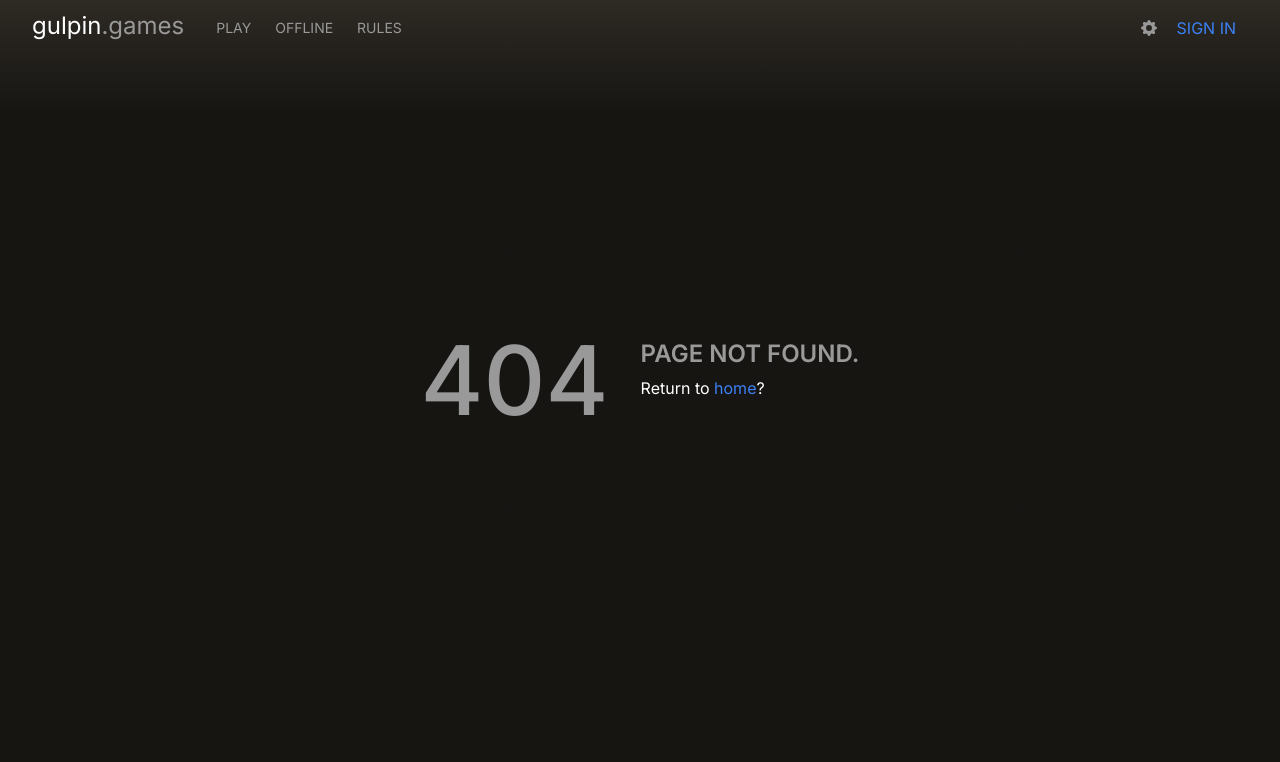
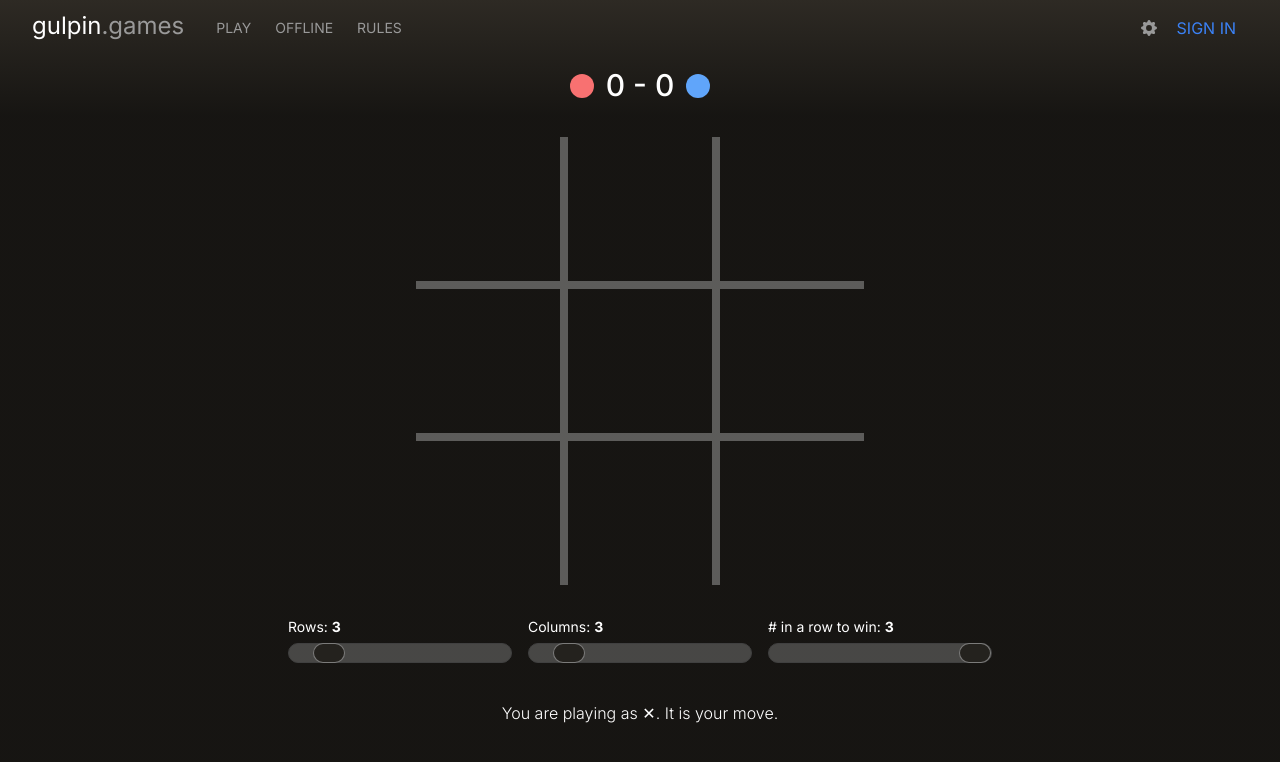
Before and after one commit to SVWEFSBRWHWBCOTSEID/SVWEFSBRWHWBCOTSEID.github.io, a Next.js app: page /offline/cttt in a window 1280 px wide. Before the commit this address had no page. Shown: the top 762 px of the page. Built offline with nearby package versions, Linux system fonts and the light colour scheme.

Commit message:
Support variable tic-tac-toe board sizes, add offline custom ttt

```diff
--- a/app/game/[id]/TicTacToeBoard.tsx
+++ b/app/game/[id]/TicTacToeBoard.tsx
@@ -25,17 +25,22 @@ type TicTacToeBoardProps = {
     setSquare: (square: number, symbol: TTTSymbol) => void,
     small?: boolean,
     disabled: boolean,
-    over: boolean
+    over: boolean,
+    rows?: number,
+    columns?: number
 };
 export default function TicTacToeBoard(props: TicTacToeBoardProps) {
     const {small, disabled, over} = props;
 
+    const rows = props.rows ?? 3;
+    const columns = props.columns ?? 3;
+
     return (
         <TicTacToeGrid disabled={disabled} over={over} small={small}>
-            {TTTIndices.map(row => (
-                <TicTacToeRow small={small} key={row.join()}>
-                    {row.map(id => (
-                        <TicTacToeCell {...props} id={id} key={id} />
+            {Array(rows).fill(0).map((_, i) => (
+                <TicTacToeRow small={small} key={i}>
+                    {Array(columns).fill(0).map((_, j) => (
+                        <TicTacToeCell {...props} id={rows * i + j} key={rows * i + j} />
                     ))}
                 </TicTacToeRow>
             ))}
@@ -151,9 +156,3 @@ export function checkBoardStatus(move: number, board: TTTBoard, rows = 3, column
 
     return BoardStatus.PLAYING;
 }
-
-export const TTTIndices = [
-    [0, 1, 2],
-    [3, 4, 5],
-    [6, 7, 8]
-];
--- a/app/game/[id]/UltimateTicTacToeBoard.tsx
+++ b/app/game/[id]/UltimateTicTacToeBoard.tsx
@@ -3,7 +3,7 @@ import TicTacToeBoard, {
     defaultTTTBoard,
     TicTacToeGrid,
     TicTacToeRow,
-    TTTBoard, TTTIndices,
+    TTTBoard,
     TTTSymbol
 } from './TicTacToeBoard';
 
@@ -39,15 +39,20 @@ export type UltimateTicTacToeBoardProps = {
     activeBoard: number,
     setSquare: (board: number, square: number, symbol: TTTSymbol) => void,
     disabled: boolean,
-    over: boolean
+    over: boolean,
+    rows?: number,
+    columns?: number
 };
 export default function UltimateTicTacToeBoard(props: UltimateTicTacToeBoardProps) {
+    const rows = props.rows ?? 3;
+    const columns = props.columns ?? 3;
+
     return (
         <TicTacToeGrid disabled={props.disabled} over={props.over}>
-            {TTTIndices.map(row => (
-                <TicTacToeRow key={row.join()}>
-                    {row.map(id => (
-                        <UltimateTicTacToeCell {...props} id={id} key={id} />
+            {Array(rows).fill(0).map((_, i) => (
+                <TicTacToeRow key={i}>
+                    {Array(columns).fill(0).map((_, j) => (
+                        <UltimateTicTacToeCell {...props} id={rows * i + j} key={rows * i + j} />
                     ))}
                 </TicTacToeRow>
             ))}
--- /dev/null
+++ b/app/offline/cttt/page.tsx
@@ -0,0 +1,133 @@
+'use client' // TODO
+
+import {useState} from 'react';
+import Head from 'next/head';
+
+// Components
+import TicTacToeBoard, {
+    defaultTTTBoard,
+    BoardStatus,
+    TTTBoard,
+    TTTSymbol,
+    checkBoardStatus
+} from '../../game/[id]/TicTacToeBoard';
+import TicTacToeScoreIndicator, {TTTScores} from '../ttt/TicTacToeScoreIndicator';
+import SecondarySlider from '../../../components/SecondarySlider';
+
+
+export default function OfflineCustomTicTacToe() {
+    const [gameState, setGameState] = useState<TTTBoard>(defaultTTTBoard);
+    const [gameStatus, setGameStatus] = useState(BoardStatus.PLAYING);
+
+    const [scores, setScores] = useState<TTTScores>([0, 0]);
+
+    const [playerSymbol, setPlayerSymbol] = useState<TTTSymbol>('✕');
+    const [nextStartSymbol, setNextStartSymbol] = useState<TTTSymbol>('◯');
+
+    const [rows, setRows] = useState(3);
+    const [columns, setColumns] = useState(3);
+    const [needed, setNeeded] = useState(3);
+
+    // Makes a move by checking the given square, alternating the player's symbol after each move.
+    function setSquare(square: number, symbol: TTTSymbol) {
+        const newGameState: TTTBoard = [...gameState]
+        newGameState[square] = symbol;
+
+        setGameState(newGameState);
+        setPlayerSymbol(playerSymbol === '✕' ? '◯' : '✕');
+
+        // Check board status and handle accordingly
+        const status = checkBoardStatus(square, newGameState, rows, columns, needed);
+        setGameStatus(status);
+
+        // Wins are +1 for the winner, ties are +0.5 for both players
+        switch (status) {
+            case BoardStatus.TIED: setScores([scores[0] + 0.5, scores[1] + 0.5]); break;
+            case BoardStatus.X_VICTORY: setScores([scores[0] + 1, scores[1]]); break;
+            case BoardStatus.O_VICTORY: setScores([scores[0], scores[1] + 1]); break;
+        }
+    }
+
+    // Starts a new game, resetting the board, status, and symbol, alternating start symbols;
+    // if X started the last game, O starts the next game.
+    function resetBoard() {
+        setGameState(defaultTTTBoard);
+        setGameStatus(BoardStatus.PLAYING);
+        setPlayerSymbol(nextStartSymbol);
+        setNextStartSymbol(nextStartSymbol === '✕' ? '◯' : '✕');
+    }
+
+    return (
+        <main className="flex-grow flex flex-col gap-8 items-center justify-center">
+            <Head>
+                <title>Offline Custom Tic-Tac-Toe</title>
+                <meta name="description" content="Offline custom-size Tic-Tac-Toe for single-device games." />
+            </Head>
+
+            <TicTacToeScoreIndicator scores={scores} />
+
+            <TicTacToeBoard
+                boardState={gameState}
+                playerSymbol={playerSymbol}
+                setSquare={setSquare}
+                disabled={gameStatus !== BoardStatus.PLAYING}
+                over={gameStatus !== BoardStatus.PLAYING}
+                rows={rows}
+                columns={columns}
+            />
+
+            <section className="flex gap-4">
+                <div className="w-56">
+                    <p className="mb-1.5 text-sm">Rows: <strong>{rows}</strong></p>
+                    <SecondarySlider
+                        value={rows}
+                        onChange={(r) => setRows(r)}
+                        min={2}
+                        max={10}
+                        className="h-5 slider-thumb:w-8 slider-thumb:h-5 transition duration-200"
+                    />
+                </div>
+
+                <div className="w-56">
+                    <p className="mb-1.5 text-sm">Columns: <strong>{columns}</strong></p>
+                    <SecondarySlider
+                        value={columns}
+                        onChange={(c) => setColumns(c)}
+                        min={2}
+                        max={10}
+                        className="h-5 slider-thumb:w-8 slider-thumb:h-5 transition duration-200"
+                    />
+                </div>
+
+                <div className="w-56">
+                    <p className="mb-1.5 text-sm"># in a row to win: <strong>{needed}</strong></p>
+                    <SecondarySlider
+                        value={needed}
+                        onChange={(n) => setNeeded(n)}
+                        min={2}
+                        max={Math.max(rows, columns)} // TODO: set needed to max when other sliders change
+                        className="h-5 slider-thumb:w-8 slider-thumb:h-5 transition duration-200"
+                    />
+                </div>
+            </section>
+
+            <section className="relative pb-16">
+                {gameStatus === BoardStatus.PLAYING ? (
+                    <p className="font-light">You are playing as <strong>{playerSymbol}</strong>. It is your move.</p>
+                ) : gameStatus === BoardStatus.TIED ? (
+                    <p className="font-light">The game has tied.</p>
+                ) : gameStatus === BoardStatus.X_VICTORY ? (
+                    <p className="font-light"><strong>✕</strong> has won!</p>
+                ) : (
+                    <p className="font-light"><strong>◯</strong> has won!</p>
+                )}
+
+                {gameStatus !== BoardStatus.PLAYING && (
+                    <button className="absolute top-8 inset-x-0" onClick={resetBoard}>
+                        Play again
+                    </button>
+                )}
+            </section>
+        </main>
+    )
+}
```
